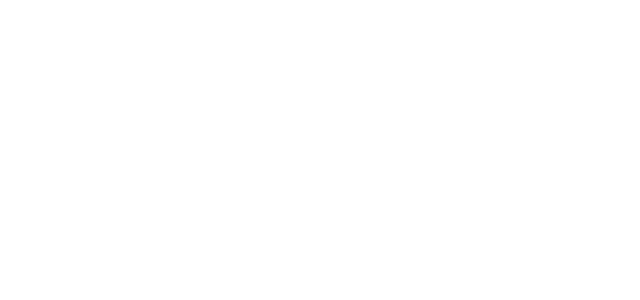
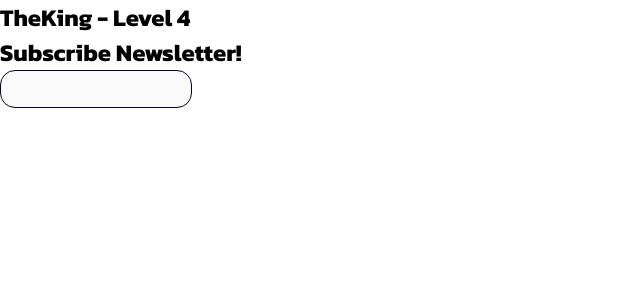
Before and after one commit to Al3x4nDr0s/Proyecto-Marketplace-NFTs, a React (Create React App) app in the folder client/: page /myprofile in a window 1280 px wide. Before the commit this address had no page. Shown: the top 300 px of the page, without its empty margins (0-640 px from the left). Built offline with nearby package versions, Linux system fonts and the light colour scheme.

Commit message:
mod(styledcomponent) se modifico componente button y input

```diff
--- a/client/src/App.js
+++ b/client/src/App.js
@@ -3,6 +3,8 @@
 import LandingPage from "./components/LandingPage";
 import Footer from "./components/Footer/Footer.jsx";
 import Home from "./components/Home/Home";
+import FooterPrueba from './components/Footer/FooterPrueba.jsx';
+import {ViewUser} from './components/ViewUser/ViewUser.jsx'
 
 import './App.css';
 function MainLayout() {
@@ -20,9 +22,11 @@
     <div className="App">
       <BrowserRouter>
         <Routes>
+          <Route exact path={"/"} element={<LandingPage />} />
           <Route element={<MainLayout />}>
-            <Route exact path={"/"} element={<LandingPage />} />
+            <Route exact path={"/myprofile"} element={<ViewUser/>}/>
             <Route exact path={"/home"} element={<h1>Home</h1>} />
+            <Route exact path={"/pruebFooter"} element={<FooterPrueba/>}/>
           </Route>
         </Routes>
       </BrowserRouter>
--- a/client/src/components/Footer/Footer.jsx
+++ b/client/src/components/Footer/Footer.jsx
@@ -3,7 +3,6 @@
 import Input from "../shared/Input.jsx";
 
 import styled from "styled-components";
-// font-family: 'Kanit', sans-serif;
 
 const ContainerFooter = styled.div`
   width: 100%;
@@ -15,7 +14,7 @@
   return (
       <ContainerFooter>
         <h2>Subscribe Newsletter!</h2>
-        <Input label="name" />
+        <Input />
       </ContainerFooter>
   );
 };
--- /dev/null
+++ b/client/src/components/Footer/FooterPrueba.jsx
@@ -0,0 +1,11 @@
+import React from 'react';
+
+export default class FooterPrueba extends React.Component {
+    render() {
+        return (
+            <div>
+                <h1>Prueba de footer</h1>
+            </div>
+        )
+    }
+}
--- /dev/null
+++ b/client/src/components/ViewUser/ViewUser.jsx
@@ -0,0 +1,34 @@
+import React from 'react'
+
+const user = {
+    username: "TheKing",
+    level: 4,
+    preferencias: ["gaming", "music", "deporte", "shoes", "arte"],
+    ultimasventas: [
+        {
+            title: "e-sport nft",
+            tiempo: "hace 9 minutos",
+            tipo: "venta"
+        },
+        {
+            title: "retro-psn",
+            tiempo: "hace 28 minutos",
+            tipo: "venta"
+        },
+        {
+            title: "xbox-s",
+            tiempo: "hace 45 minutos",
+            tipo: "subasta"
+        }
+    ]
+}
+
+export const ViewUser = () => {
+
+ const {username, level} = user
+  return (
+    <div>
+        <h2>{username} - Level {level}</h2>
+    </div>
+  )
+}
--- a/client/src/components/shared/Button.jsx
+++ b/client/src/components/shared/Button.jsx
@@ -2,15 +2,15 @@
 import styled from "styled-components";
 
 const StyledButton = styled.button`
-  border: 1px solid ${(props) => props.color || "#272640"};
+  border: 1px solid ${(props) => props.color || "#006466"};
   border-radius: 5px;
   cursor: pointer;
   color: var(--secondFontColor);
-  padding: 20px 40px;
+  padding: .8rem 3rem;
   font-weight: 600;
   font-size: 1.2rem;
   outline: none;
-  background: ${(props) => props.color || "#272640"};
+  background: ${(props) => props.color || "#006466"};
   display: flex;
   img {
       height: 20px;
--- a/client/src/components/shared/Input.jsx
+++ b/client/src/components/shared/Input.jsx
@@ -2,8 +2,10 @@
 
 const StyledInput = styled.input`
   background-color: var(--secondFontColor);
-  border-radius: 5px;
-//   padding: 10px 40px;
+  border-radius: 15px;
+  width: 15%;
+  height: 38px;
+  // padding: .5rem 3rem;
   outline: none;
   border: 1.5px solid #01022f;
 `;
```
